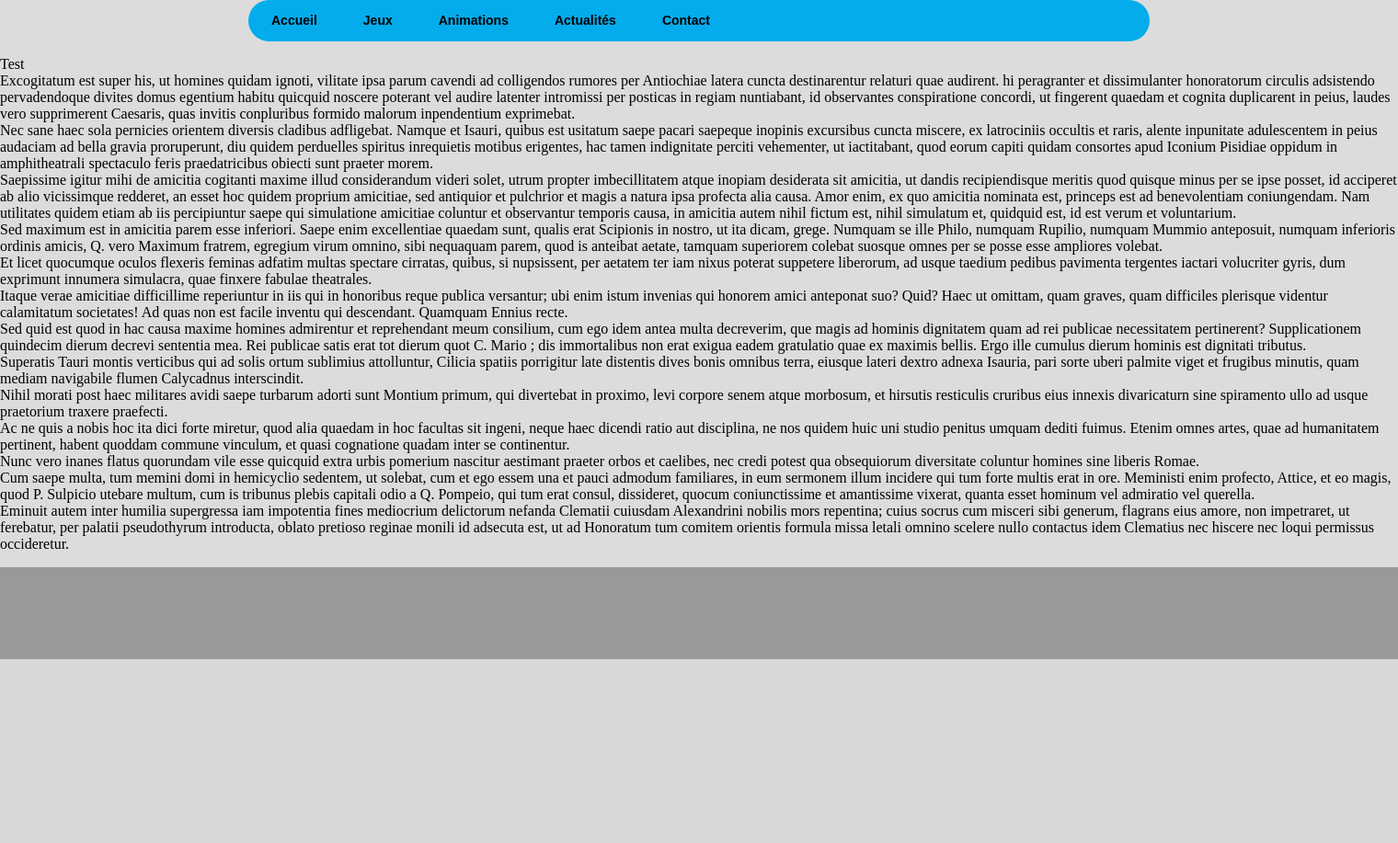
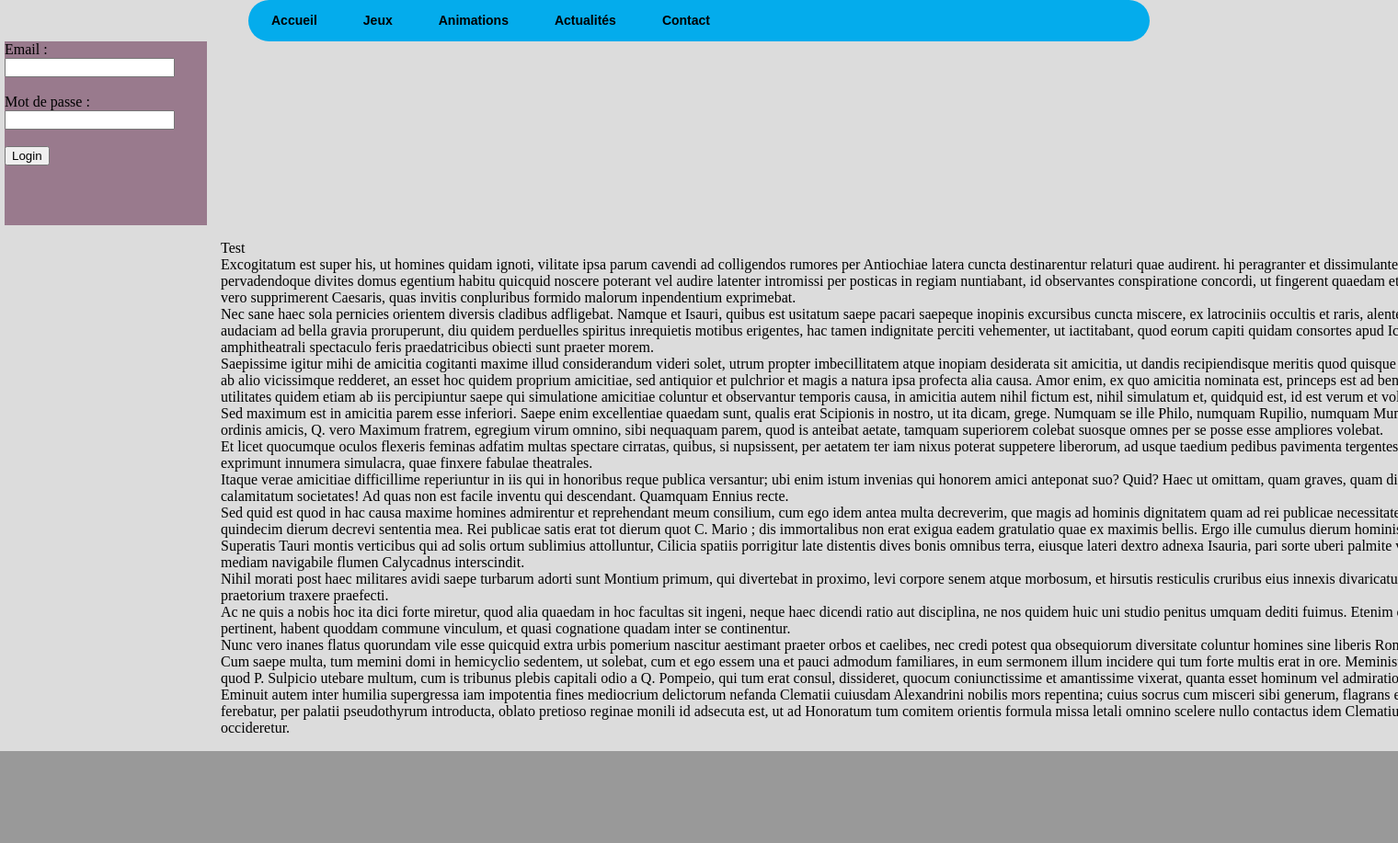
Before and after one commit to jbd14/Projet_web, a PHP site: page /projet-web1/index.html in a window 1520 px wide; the page is wider, and only the part inside the window is pictured. Shown: the part 187-1104 px from the top of that part at 92% size. Before the commit the page ends 904 px from the top of that part, so only its background shows below. Run offline with PHP 8.4, Linux system fonts and the light colour scheme; some libraries are stand-ins or nearby versions.

Commit message:
auhentification sur le site

```diff
--- a/projet-web1/CSS/principale.css
+++ b/projet-web1/CSS/principale.css
@@ -175,6 +175,15 @@ top: 0;
 position: float;
 width: 100%;
 background-color: #DCDCDC;
+margin-left:240px;
+}
+
+#menuflotant {
+position: float;
+margin-left: 5px;
+width: 220px;
+height:200px;
+background-color: #997A8D;
 }
 
 #contenu {
--- a/projet-web1/index.html
+++ b/projet-web1/index.html
@@ -41,7 +41,13 @@
 	</ul>
 
 </div>
-
+ <div id="menuflotant">
+	 <form method="post" action="exo3.php">
+			Email : <input name="login"/> <br /> <br />
+			Mot de passe : <input type="password" name="mdp"/> <br /> <br />
+			<input type="submit" value="Login" name = "valider" />
+		</form>
+ </div>
   <div id="corp">
   <p>Test <br/>
 
```
